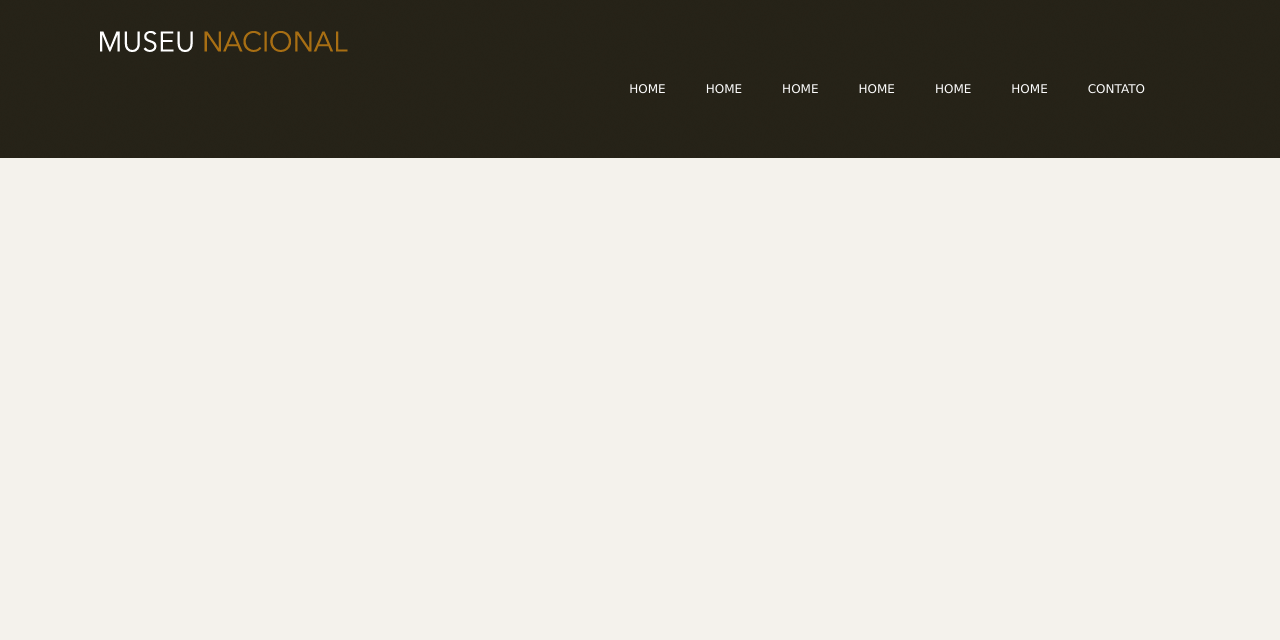
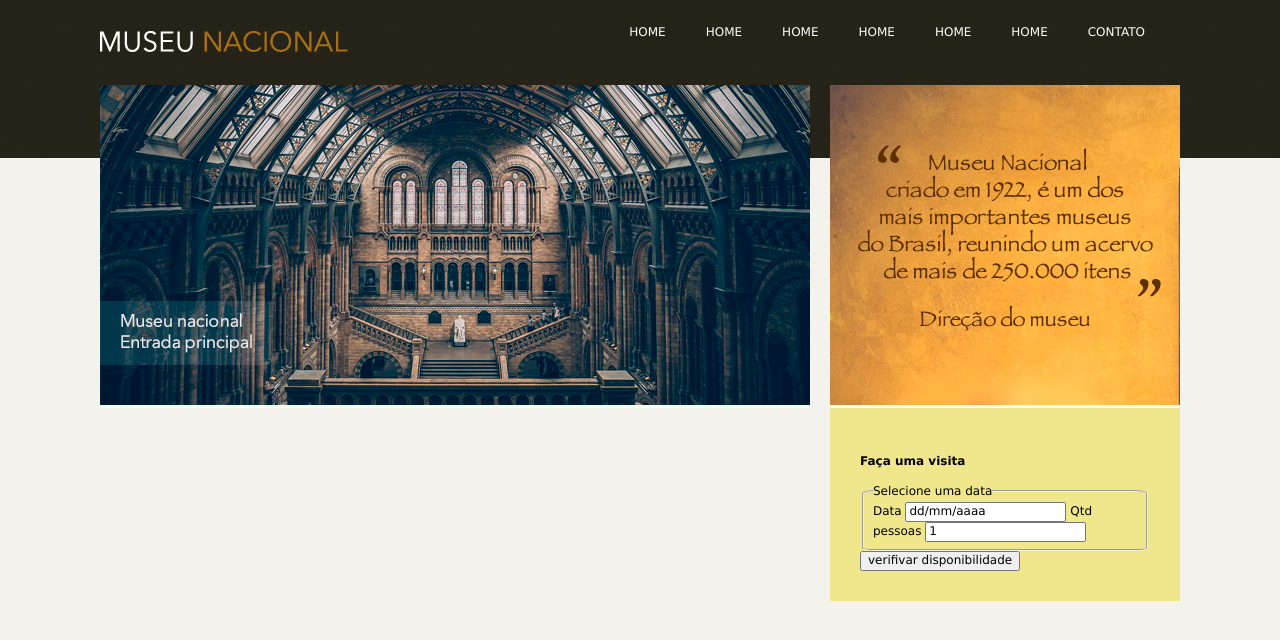
Before and after one commit to JairoBrito/Museu-Nacional, a plain HTML site: page Index.html in a window 1280 px wide. Drawn offline with Linux system fonts and the light colour scheme.

Commit message:
Começo das imformações laterais

```diff
--- a/Index.html
+++ b/Index.html
@@ -27,6 +27,33 @@
                     </lu>
                 </nav>
             </header>
+            <div id="principal">
+                <div id="conteudo">
+                    <section id="capa">
+                        <img src="img/museu.png">
+                    </section>
+                </div>
+                <aside>
+                    <section id="depoimento">
+                        <img src="img/depoimento.png">
+                    </section>
+                    <section id="visita">
+                        <h4>Faça uma visita</h4>
+                        <form>
+                            <fieldset>
+                            <legend>Selecione uma data</legend>
+                            <label for="data">Data</label>
+                            <input type="text" id="data" value="dd/mm/aaaa">
+
+                            <label for="qtd">Qtd pessoas</label>
+                            <input type="text" id="qtd" value="1">
+                            </fieldset>
+                            <input type="submit" value="verifivar disponibilidade">
+                        </form>
+                    </section>
+                </aside>
+
+            </div>
         <div><!--Fim container-->
 
     </body>
--- a/css/style.css
+++ b/css/style.css
@@ -1,3 +1,4 @@
+/* Configurações padões */
 body{
     background:#f4f2ec url(../img/fundo.png) repeat-x;
     font: 12px "Lucida Grande","Lucida Sans Unicode", Arial, Sans-serif;
@@ -12,6 +13,11 @@ a:link, a:active, a:visited{
 }
 a:hover{
     color: darkgoldenrod;
+}
+/* Fim Configurações padões */
+/*Início header */
+#logo h1{
+    float: left;
 }
 #logo a{
     width:250px;
@@ -43,3 +49,23 @@ nav li a:hover{
     color: rgb(189, 219, 19);
     border-bottom: 1px solid rgb(189, 219, 19);
 }
+/*Fim header */
+
+/* Conteudo */
+#conteudo{
+    width: 710px;
+    float: left;
+    background-color: honeydew;
+}
+aside{
+    float: right;
+    width: 350px;
+    background-color: honeydew;
+}
+section#visita{
+    background-color: khaki;
+    padding: 30px;
+}
+fieldset{
+    border-radius: 5%;
+}
```
